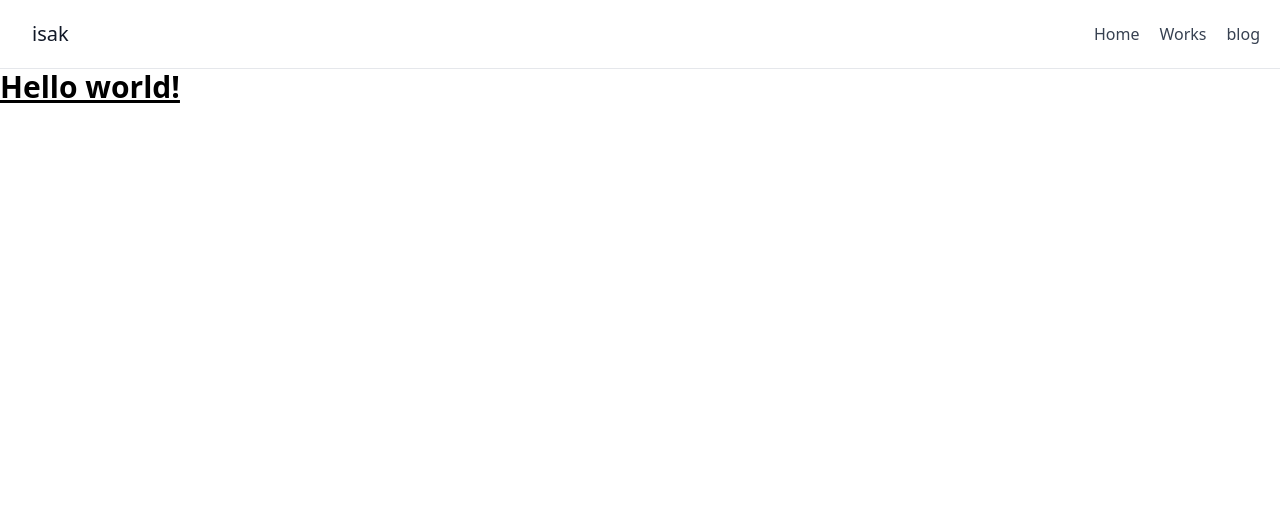
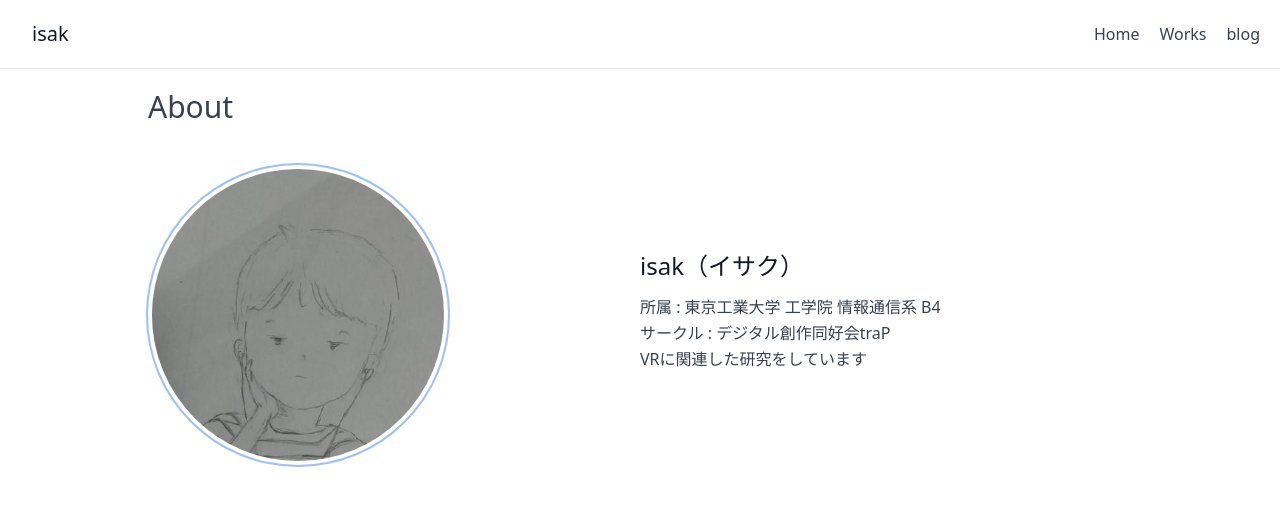
Before and after one commit to isak139/portfolio, a Next.js app: page / in a window 1280 px wide. Shown: the top 506 px of the page. Built offline with nearby package versions, Linux system fonts and the light colour scheme.

Commit message:
Aboutエリアを作成

```diff
--- a/pages/index.js
+++ b/pages/index.js
@@ -3,5 +3,36 @@ import Image from "next/image";
 import styles from "../styles/Home.module.css";
 
 export default function Home() {
-  return <h1 className="text-3xl font-bold underline">Hello world!</h1>;
+  return (
+    <>
+      <section className="text-gray-700 border-b border-gray-200">
+        <div className="flex flex-col mx-auto container items-center max-w-screen-lg">
+          <div className="text-3xl mt-5 px-5 md:mr-auto">About</div>
+          <div className="flex container mx-auto py-10 px-5 flex-col md:flex-row items-center ">
+            <div className="md:w-1/2 flex-grow mb-6">
+              <Image
+                className="p-1 ring-2 rounded-full"
+                src="/icon.jpg"
+                alt=""
+                width={300}
+                height={300}
+              />
+            </div>
+            <div className="mx-auto md:w-1/2 lg:max-w-lg w-5/6 text-center md:text-left">
+              <h1 className="text-2xl mb-3 text-gray-900 font-medium">
+                isak（イサク）
+              </h1>
+              <p className="mb-8 leading-relaxed">
+                所属 : 東京工業大学 工学院 情報通信系 B4
+                <br />
+                サークル : デジタル創作同好会traP
+                <br />
+                VRに関連した研究をしています
+              </p>
+            </div>
+          </div>
+        </div>
+      </section>
+    </>
+  );
 }
```
Also changed, not shown: public/icon.jpg (added).
